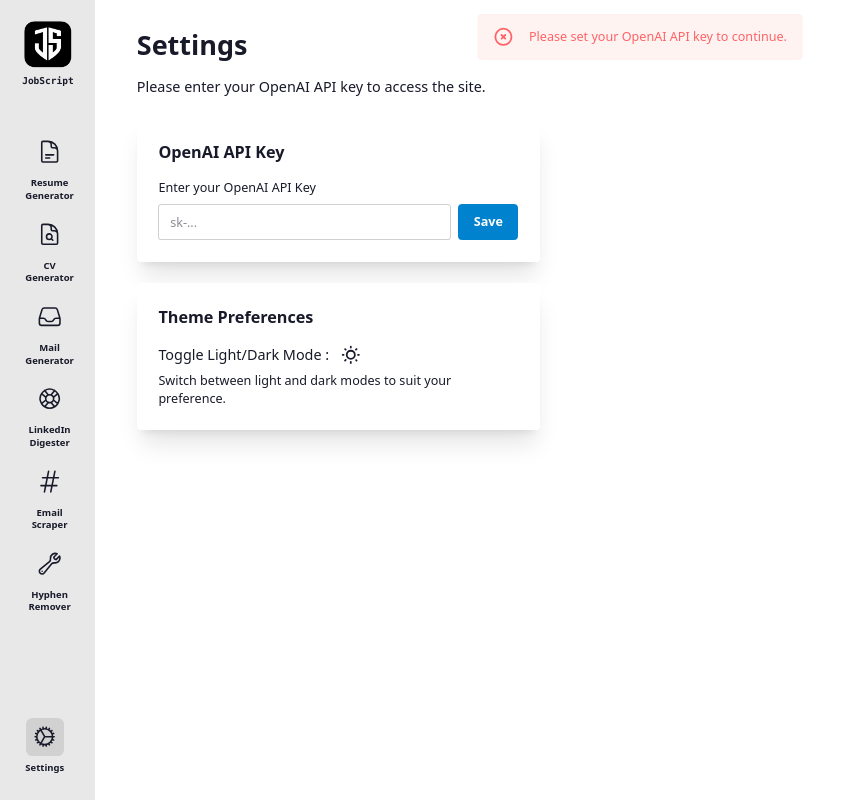
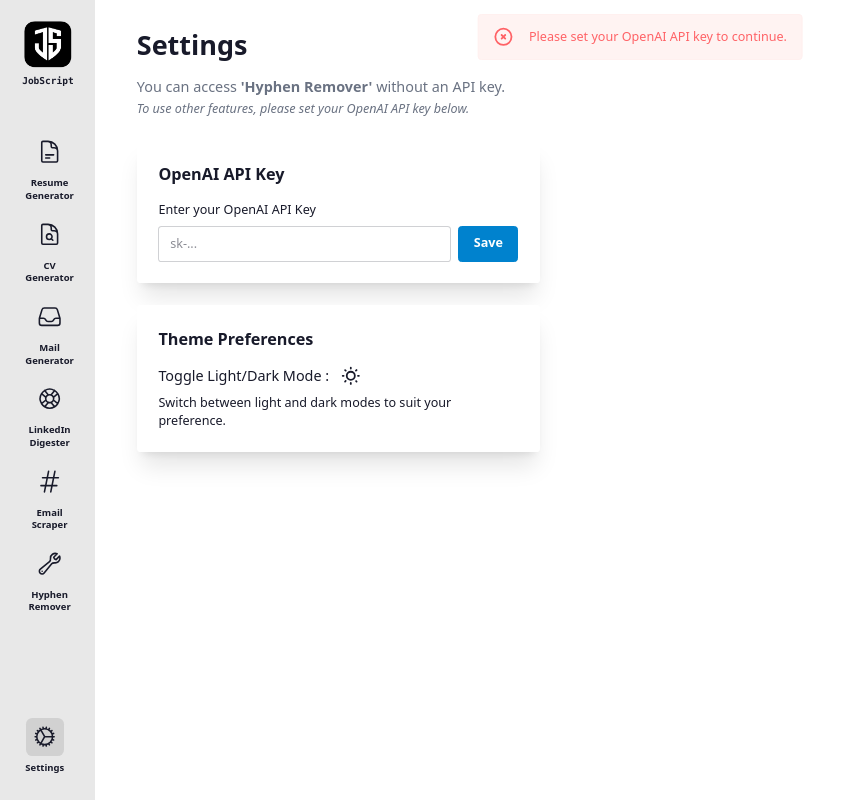
Before and after one commit to rgcsekaraa/jobscript, a Next.js app: page /settings in a window 1280 px wide. Shown: the whole page, without its empty margins (0-841 px from the left). Built offline with nearby package versions, Linux system fonts and the light colour scheme.

Commit message:
made hyphen remover public, without need of api key

```diff
--- a/app/settings/page.tsx
+++ b/app/settings/page.tsx
@@ -110,10 +110,15 @@ export default function SettingsPage() {
   return (
     <div className="mx-auto p-4">
       <h1 className="text-3xl font-bold mb-4">Settings</h1>
-      <p className="mb-6">
-        Please enter your OpenAI API key to access the site.
+      <p className="font-light text-gray-500 mb-6">
+        You can access <span className="font-bold">'Hyphen Remover'</span>{' '}
+        without an API key.
+        <br />
+        <span className="italic text-sm">
+          To use other features, please set your OpenAI API key below.
+        </span>
+        <br />
       </p>
-
       {/* DaisyUI Toast */}
       {toast && (
         <div className="toast toast-top toast-center">
--- a/middleware.ts
+++ b/middleware.ts
@@ -5,7 +5,11 @@ export function middleware(request: NextRequest) {
   const { pathname } = request.nextUrl;
 
   // Allow access to the settings page without checking for the API key
-  if (pathname === '/' || pathname === '/settings') {
+  if (
+    pathname === '/' ||
+    pathname === '/settings' ||
+    pathname === '/hyphen-remover'
+  ) {
     return NextResponse.next();
   }
 
```
